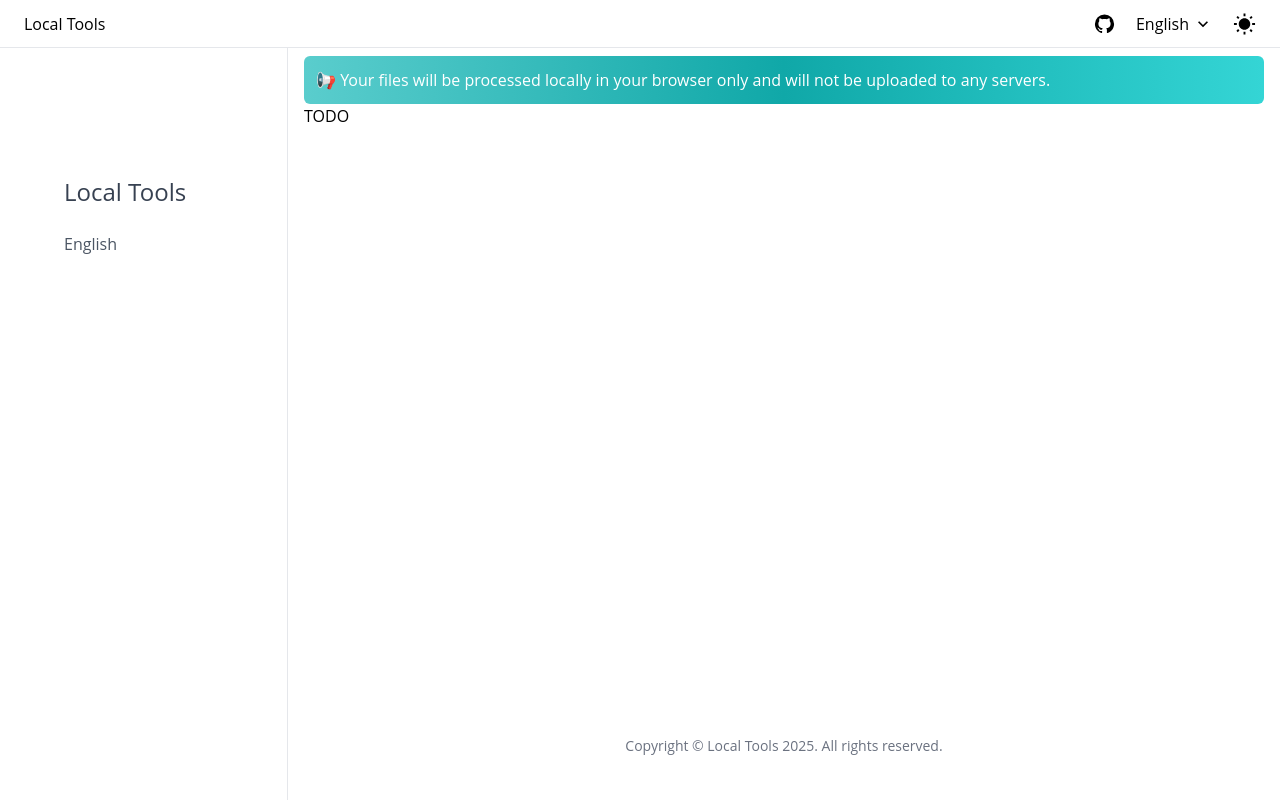
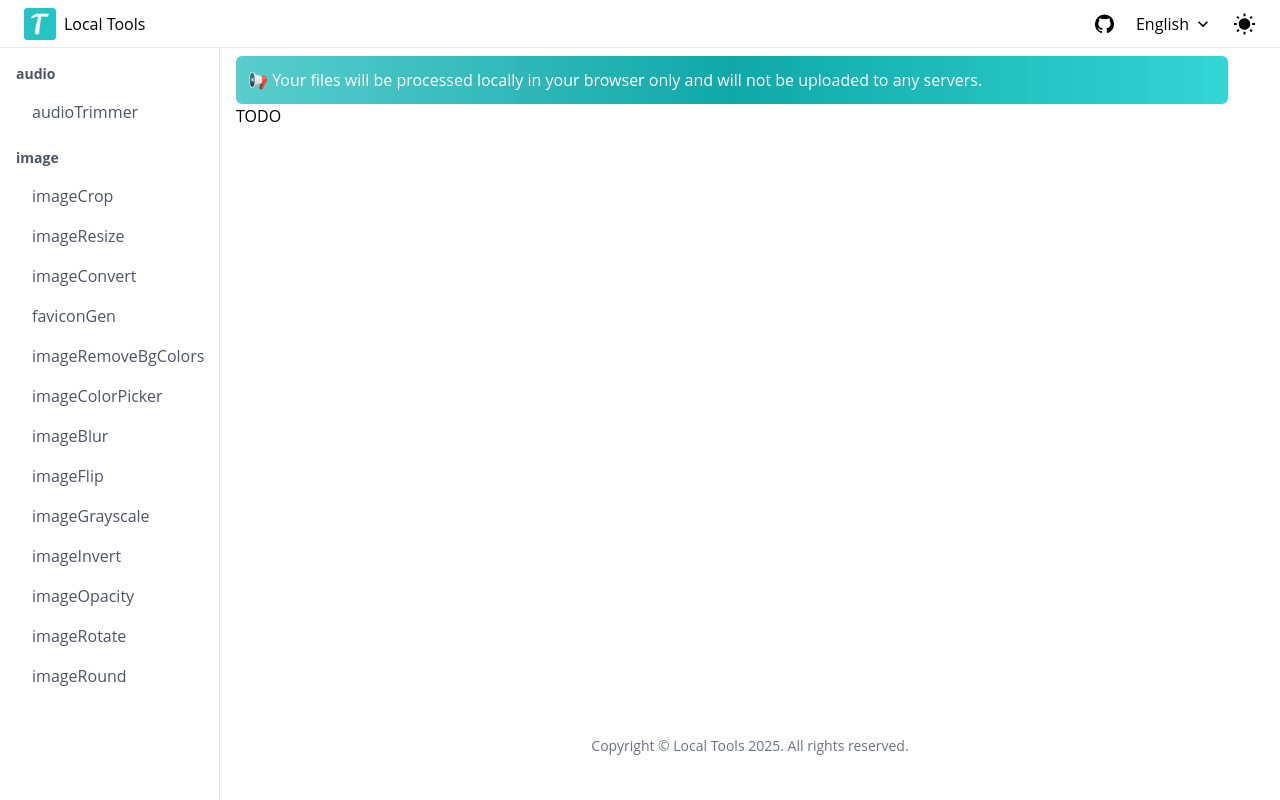
Before and after one commit to phphe/local-tools, a Nuxt app: page / in a window 1280 px wide. Built offline with nearby package versions, Linux system fonts and the light colour scheme.

Commit message:
feat: add sidebar menu

```diff
--- a/layouts/default.vue
+++ b/layouts/default.vue
@@ -3,7 +3,10 @@
     <div
       class="main-nav fixed w-full top-0 left-0 px-4 h-12 gap-1 border-b bg-white dark:bg-gray-800 dark:border-gray-700 flex items-center z-1"
     >
-      <NuxtLinkLocale to="/">{{ $t("appName") }}</NuxtLinkLocale>
+      <NuxtLinkLocale to="/" class="flex items-center">
+        <img src="/favicon.png" alt="logo" class="h-8 mr-2" />
+        {{ t("appName") }}
+      </NuxtLinkLocale>
       <div class="flex-grow"></div>
       <a
         v-if="$config.public.githubRepo"
@@ -14,7 +17,7 @@
         <Icon :path="mdiGithub" :size="23" />
       </a>
       <Popover menu>
-        <button :title="$t('language')">
+        <button :title="t('language')">
           {{ localeProperties.name }}
           <Caret class="ml-1" />
         </button>
@@ -31,7 +34,7 @@
         </template>
       </Popover>
       <button
-        :title="$t('toggleColor')"
+        :title="t('toggleColor')"
         @click="
           $colorMode.preference =
             $colorMode.preference === 'dark' ? 'light' : 'dark'
@@ -41,7 +44,7 @@
       </button>
       <button
         v-if="sm"
-        :title="$t('toggleSidebar')"
+        :title="t('toggleSidebar')"
         @click="sidebarVisible = !sidebarVisible"
       >
         <Icon :path="mdiMenu" :size="23" />
@@ -49,7 +52,7 @@
     </div>
     <Transition name="main-sidebar-slide-fade">
       <div
-        class="main-sidebar fixed w-72 left-0 top-12 bottom-0 overflow-hidden flex flex-col border-r dark:border-gray-700 bg-white dark:bg-gray-800"
+        class="main-sidebar fixed w-55 left-0 top-12 bottom-0 overflow-hidden flex flex-col border-r dark:border-gray-700 bg-white dark:bg-gray-800"
         :class="{ 'z-10': sm }"
         v-show="sidebarVisible"
       >
@@ -61,36 +64,30 @@
           <Icon :path="mdiClose" :size="25" />
         </button>
         <div class="flex-grow overflow-auto">
-          <div class="main-title text-2xl text-gray-700 mt-32 ml-16">
-            <NuxtLinkLocale to="/">{{ $t("appName") }}</NuxtLinkLocale>
-          </div>
-          <div class="main-menu mt-6 text-gray-600 ml-16">
-            <!-- <NuxtLinkLocale to="/" class="main-menu-item">{{
-              $t("Home")
-            }}</NuxtLinkLocale>
-            <NuxtLinkLocale to="/works" class="main-menu-item">{{
-              $t("Works")
-            }}</NuxtLinkLocale>
-            <NuxtLinkLocale to="/about" class="main-menu-item">{{
-              $t("About")
-            }}</NuxtLinkLocale> -->
-            <NuxtLink
-              :to="$localePath('/', locale.value === 'en' ? 'zh' : 'en')"
-              class="main-menu-item"
-              >{{ locale.value === "en" ? "中文" : "English" }}</NuxtLink
-            >
+          <!-- menu -->
+          <div class="main-menu text-gray-600 pt-4 px-4">
+            <template v-for="(group, gi) in menu">
+              <div class="menu-group" :class="{ 'mt-6': gi > 0 }">
+                <div class="text-sm font-bold mb-2">{{ group.title }}</div>
+                <template v-for="(item, index) in group.items">
+                  <NuxtLinkLocale :to="item.path" class="main-menu-item ml-4">
+                    {{ item.title }}
+                  </NuxtLinkLocale>
+                </template>
+              </div>
+            </template>
           </div>
         </div>
       </div>
     </Transition>
-    <div class="main-right pt-12" :class="{ 'ml-72': !sm && sidebarVisible }">
+    <div class="main-right pt-12" :class="{ 'ml-55': !sm && sidebarVisible }">
       <div class="main-body px-4 max-w-5xl">
         <!-- alert -->
-        <Alert class="mt-2">{{ $t("privateNotice") }}</Alert>
+        <Alert class="mt-2">{{ t("privateNotice") }}</Alert>
         <slot />
       </div>
       <div class="py-10 text-center text-sm text-gray-500 dark:text-gray-300">
-        Copyright © {{ $t("appName") }} {{ year }}. All rights reserved.
+        Copyright © {{ t("appName") }} {{ year }}. All rights reserved.
       </div>
     </div>
   </div>
@@ -116,6 +113,34 @@ useHead({
   titleTemplate: (title) => {
     return t("htmlTitleTpl", { title });
   },
+});
+
+// menu
+const menu = computed(() => {
+  return [
+    {
+      title: t("audio"),
+      items: [{ title: t("audioTrimmer"), path: "/audio-trim" }],
+    },
+    {
+      title: t("image"),
+      items: [
+        { title: t("imageCrop"), path: "/image-crop" },
+        { title: t("imageResize"), path: "/image-resize" },
+        { title: t("imageConvert"), path: "/image-convert" },
+        { title: t("faviconGen"), path: "/favicon-generator" },
+        { title: t("imageRemoveBgColors"), path: "/image-remove-bg-colors" },
+        { title: t("imageColorPicker"), path: "/image-color-picker" },
+        { title: t("imageBlur"), path: "/image-blur" },
+        { title: t("imageFlip"), path: "/image-flip" },
+        { title: t("imageGrayscale"), path: "/image-grayscale" },
+        { title: t("imageInvert"), path: "/image-invert" },
+        { title: t("imageOpacity"), path: "/image-opacity" },
+        { title: t("imageRotate"), path: "/image-rotate" },
+        { title: t("imageRound"), path: "/image-round" },
+      ],
+    },
+  ];
 });
 
 //
@@ -152,15 +177,6 @@ onUnmounted(() => {
   button, a{
     --at-apply: flex items-center px-2 h-10 rounded hover:bg-gray-100 dark:hover:bg-gray-700;
   }
-}
-.bar-icon-btn {
-  // position: relative;
-  // padding: 0.5rem;
-  // margin: -0.5rem; // 负margin来抵消padding，保持原来的间距
-  // border-radius: 0.375rem;
-  // &:hover {
-  //   @apply bg-gray-2 dark:bg-gray-600;
-  // }
 }
 
 .main-sidebar {
@@ -215,3 +231,158 @@ pre.shiki.shiki-themes {
   color: #000000;
 }
 </style>
+<i18n lang="yaml">
+zh:
+  image: "图片"
+  audio: "音频"
+  audioTrimmer: "剪辑音频"
+  faviconGen: "Favicon 生成器"
+  imageBlur: "图片模糊化"
+  imageColorPicker: "图片颜色选择器"
+  imageConvert: "图片格式转换"
+  imageCrop: "图片裁剪"
+  imageFlip: "图片翻转"
+  imageGrayscale: "图片灰度化"
+  imageInvert: "图片反色"
+  imageOpacity: "图片透明调整"
+  imageRemoveBgColors: "图片去除背景颜色"
+  imageResize: "图片缩放"
+  imageRotate: "图片旋转"
+  imageRound: "图片圆角"
+en:
+  image: "Image"
+  audio: "Audio"
+  audioTrimmer: "Audio Trimmer"
+  faviconGen: "Favicon Generator"
+  imageBlur: "Image Blur"
+  imageColorPicker: "Image Color Picker"
+  imageConvert: "Image Converter"
+  imageCrop: "Image Crop"
+  imageFlip: "Image Flip"
+  imageGrayscale: "Image Grayscale"
+  imageInvert: "Image Invert"
+  imageOpacity: "Image Opacity"
+  imageRemoveBgColors: "Remove Background Colors"
+  imageResize: "Image Resize"
+  imageRotate: "Image Rotate"
+  imageRound: "Image Round Corners"
+es:
+  image: "Imagen"
+  audio: "Audio"
+  audioTrimmer: "Recortador de Audio"
+  faviconGen: "Generador de Favicon"
+  imageBlur: "Desenfoque de Imagen"
+  imageColorPicker: "Selector de Color de Imagen"
+  imageConvert: "Convertidor de Imagen"
+  imageCrop: "Recortar Imagen"
+  imageFlip: "Voltear Imagen"
+  imageGrayscale: "Escala de Grises"
+  imageInvert: "Invertir Imagen"
+  imageOpacity: "Opacidad de Imagen"
+  imageRemoveBgColors: "Eliminar Colores de Fondo"
+  imageResize: "Redimensionar Imagen"
+  imageRotate: "Rotar Imagen"
+  imageRound: "Esquinas Redondeadas"
+pt:
+  image: "Imagem"
+  audio: "Áudio"
+  audioTrimmer: "Cortador de Áudio"
+  faviconGen: "Gerador de Favicon"
+  imageBlur: "Desfoque de Imagem"
+  imageColorPicker: "Seletor de Cores"
+  imageConvert: "Conversor de Imagem"
+  imageCrop: "Recortar Imagem"
+  imageFlip: "Inverter Imagem"
+  imageGrayscale: "Escala de Cinza"
+  imageInvert: "Inverter Cores"
+  imageOpacity: "Opacidade de Imagem"
+  imageRemoveBgColors: "Remover Cores de Fundo"
+  imageResize: "Redimensionar Imagem"
+  imageRotate: "Rotacionar Imagem"
+  imageRound: "Cantos Arredondados"
+id:
+  image: "Gambar"
+  audio: "Audio"
+  audioTrimmer: "Pemotong Audio"
+  faviconGen: "Generator Favicon"
+  imageBlur: "Blur Gambar"
+  imageColorPicker: "Pemilih Warna Gambar"
+  imageConvert: "Konverter Gambar"
+  imageCrop: "Potong Gambar"
+  imageFlip: "Balik Gambar"
+  imageGrayscale: "Skala Abu-abu"
+  imageInvert: "Inversi Gambar"
+  imageOpacity: "Transparansi Gambar"
+  imageRemoveBgColors: "Hapus Warna Latar Belakang"
+  imageResize: "Ubah Ukuran Gambar"
+  imageRotate: "Putar Gambar"
+  imageRound: "Sudut Bulat"
+fr:
+  image: "Image"
+  audio: "Audio"
+  audioTrimmer: "Découpeur Audio"
+  faviconGen: "Générateur de Favicon"
+  imageBlur: "Flou d'Image"
+  imageColorPicker: "Sélecteur de Couleur"
+  imageConvert: "Convertisseur d'Image"
+  imageCrop: "Recadrer l'Image"
+  imageFlip: "Retourner l'Image"
+  imageGrayscale: "Niveaux de Gris"
+  imageInvert: "Inverser l'Image"
+  imageOpacity: "Opacité d'Image"
+  imageRemoveBgColors: "Supprimer Couleurs de Fond"
+  imageResize: "Redimensionner l'Image"
+  imageRotate: "Rotation d'Image"
+  imageRound: "Coins Arrondis"
+ja:
+  image: "画像"
+  audio: "音声"
+  audioTrimmer: "音声トリマー"
+  faviconGen: "Favicon ジェネレーター"
+  imageBlur: "画像ぼかし"
+  imageColorPicker: "カラーピッカー"
+  imageConvert: "画像変換"
+  imageCrop: "画像切り抜き"
+  imageFlip: "画像反転"
+  imageGrayscale: "グレースケール"
+  imageInvert: "色反転"
+  imageOpacity: "不透明度調整"
+  imageRemoveBgColors: "背景色削除"
+  imageResize: "画像サイズ変更"
+  imageRotate: "画像回転"
+  imageRound: "角丸め"
+ru:
+  image: "イзображение"
+  audio: "Аудио"
+  audioTrimmer: "Обрезка Аудио"
+  faviconGen: "Генератор Favicon"
+  imageBlur: "Размытие Изображения"
+  imageColorPicker: "Пипетка"
+  imageConvert: "Конвертер Изображений"
+  imageCrop: "Обрезка Изображения"
+  imageFlip: "Отражение Изображения"
+  imageGrayscale: "Оттенки Серого"
+  imageInvert: "Инверсия Цветов"
+  imageOpacity: "Прозрачность"
+  imageRemoveBgColors: "Удаление Цветов Фона"
+  imageResize: "Изменение Размера"
+  imageRotate: "Поворот Изображения"
+  imageRound: "Скругление Углов"
+de:
+  image: "Bild"
+  audio: "Audio"
+  audioTrimmer: "Audio-Trimmer"
+  faviconGen: "Favicon-Generator"
+  imageBlur: "Bildunschärfe"
+  imageColorPicker: "Farbwähler"
+  imageConvert: "Bildkonverter"
+  imageCrop: "Bild zuschneiden"
+  imageFlip: "Bild spiegeln"
+  imageGrayscale: "Graustufen"
+  imageInvert: "Farben invertieren"
+  imageOpacity: "Bildtransparenz"
+  imageRemoveBgColors: "Hintergrundfarben entfernen"
+  imageResize: "Bildgröße ändern"
+  imageRotate: "Bild drehen"
+  imageRound: "Abgerundete Ecken"
+</i18n>
```
